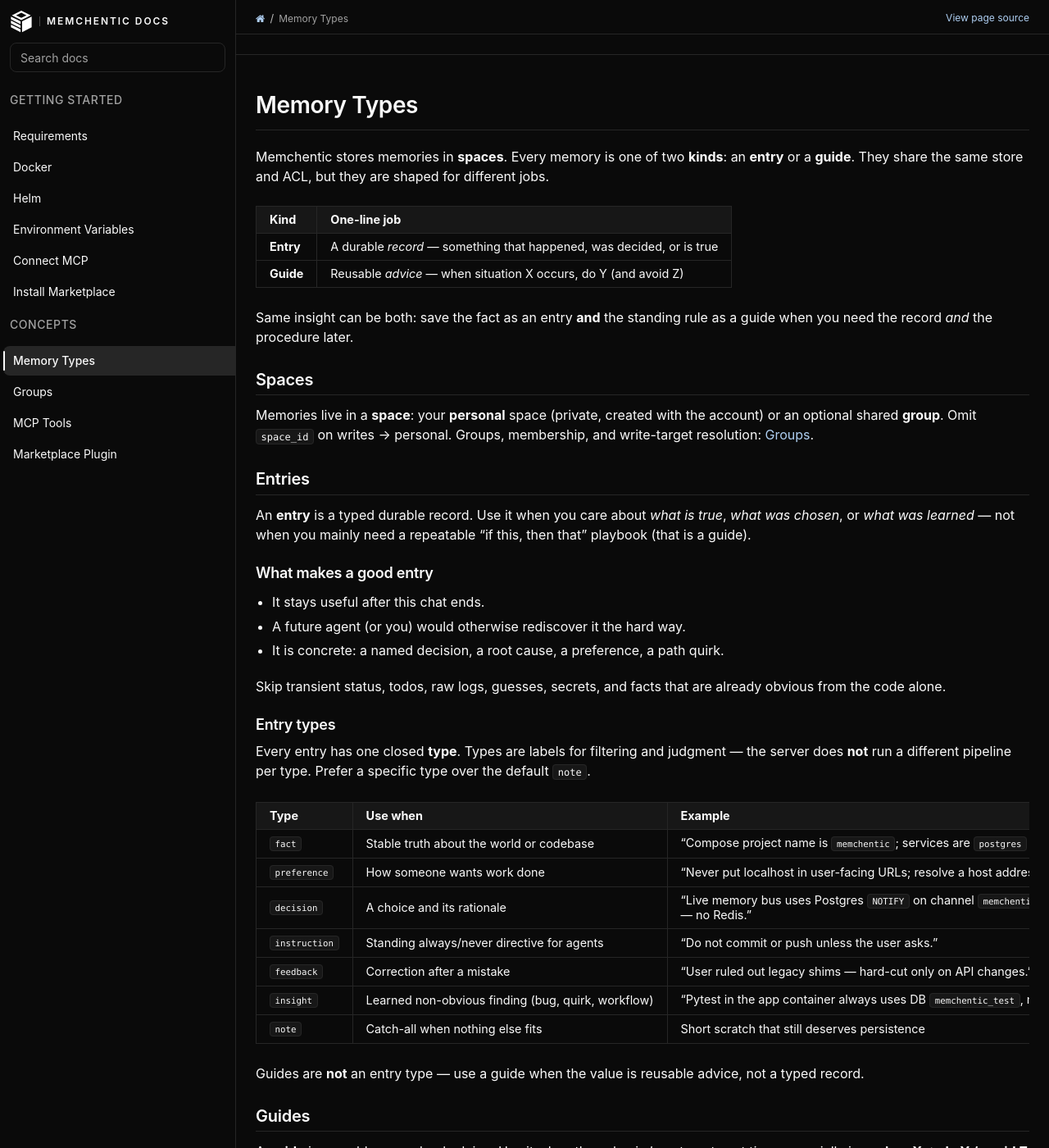
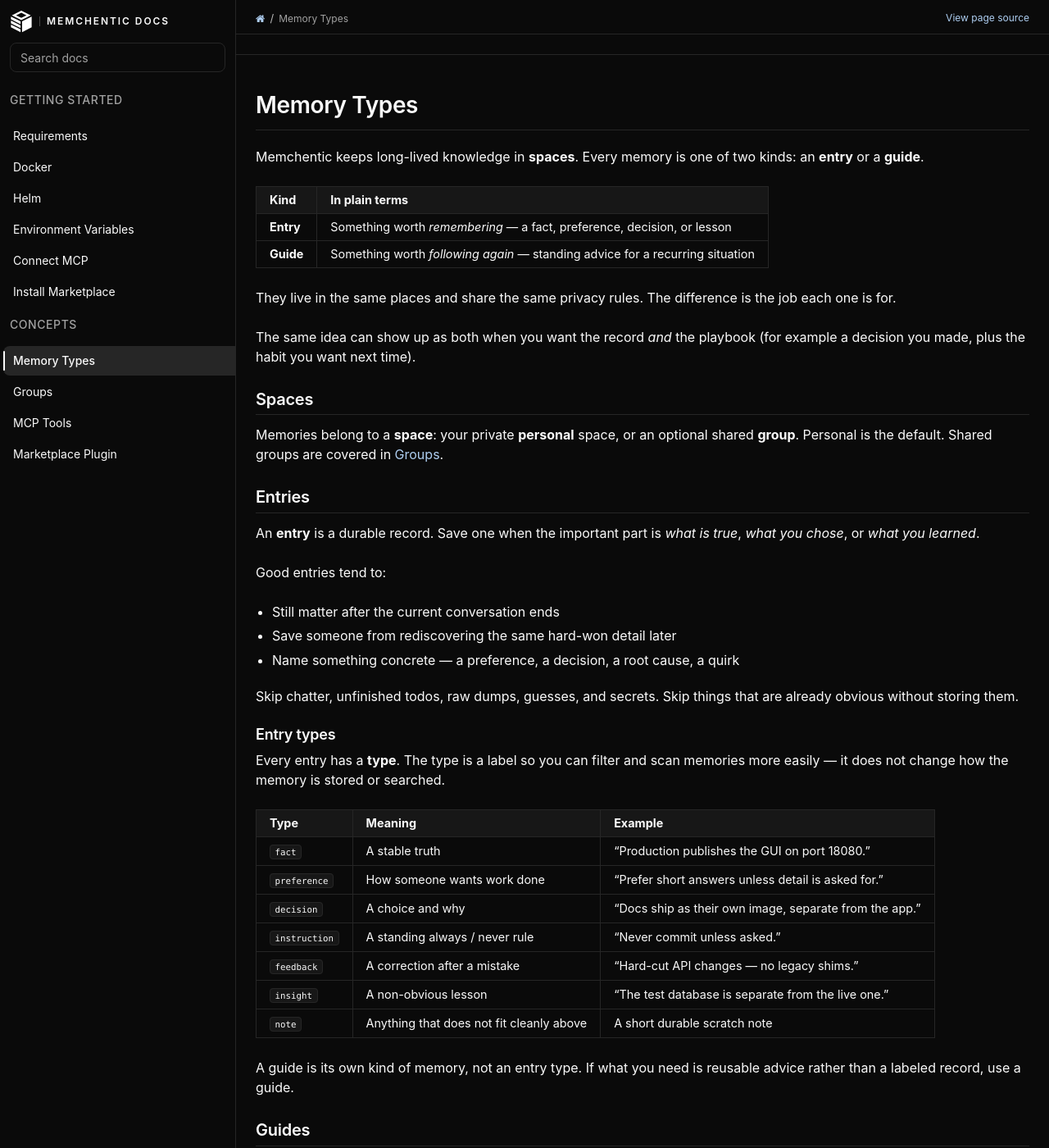
Before and after one commit to memchentic/docs, a Sphinx documentation site: the page built from sphinx/source/memory-types.md, in a window 1280 px wide and 1400 px high. Shown: the whole window at 82% size. Built offline with Sphinx 7.4.7 and the Read the Docs theme 3.1.0, drawn with Linux system fonts in a browser that asks for light colours; some of the changed text lies outside the part shown.

Commit message:
docs: rewrite memory-types for human product readers
Drop agent/tool plumbing tables and self-talk; explain entries, guides, and types in plain language.

````diff
--- a/sphinx/source/memory-types.md
+++ b/sphinx/source/memory-types.md
@@ -1,106 +1,99 @@
 # Memory Types
 
-Memchentic stores memories in **spaces**. Every memory is one of two **kinds**:
-an **entry** or a **guide**. They share the same store and ACL, but they are
-shaped for different jobs.
+Memchentic keeps long-lived knowledge in **spaces**. Every memory is one of
+two kinds: an **entry** or a **guide**.
 
-| Kind | One-line job |
+| Kind | In plain terms |
 | --- | --- |
-| **Entry** | A durable *record* — something that happened, was decided, or is true |
-| **Guide** | Reusable *advice* — when situation X occurs, do Y (and avoid Z) |
+| **Entry** | Something worth *remembering* — a fact, preference, decision, or lesson |
+| **Guide** | Something worth *following again* — standing advice for a recurring situation |
 
-Same insight can be both: save the fact as an entry **and** the standing rule
-as a guide when you need the record *and* the procedure later.
+They live in the same places and share the same privacy rules. The difference
+is the job each one is for.
+
+The same idea can show up as both when you want the record *and* the playbook
+(for example a decision you made, plus the habit you want next time).
 
 ## Spaces
 
-Memories live in a **space**: your **personal** space (private, created with
-the account) or an optional shared **group**. Omit `space_id` on writes →
-personal. Groups, membership, and write-target resolution:
-{doc}`groups`.
+Memories belong to a **space**: your private **personal** space, or an
+optional shared **group**. Personal is the default. Shared groups are covered
+in {doc}`groups`.
 
 ## Entries
 
-An **entry** is a typed durable record. Use it when you care about *what is
-true*, *what was chosen*, or *what was learned* — not when you mainly need a
-repeatable “if this, then that” playbook (that is a guide).
+An **entry** is a durable record. Save one when the important part is *what
+is true*, *what you chose*, or *what you learned*.
 
-### What makes a good entry
+Good entries tend to:
 
-- It stays useful after this chat ends.
-- A future agent (or you) would otherwise rediscover it the hard way.
-- It is concrete: a named decision, a root cause, a preference, a path quirk.
+- Still matter after the current conversation ends
+- Save someone from rediscovering the same hard-won detail later
+- Name something concrete — a preference, a decision, a root cause, a quirk
 
-Skip transient status, todos, raw logs, guesses, secrets, and facts that are
-already obvious from the code alone.
+Skip chatter, unfinished todos, raw dumps, guesses, and secrets. Skip things
+that are already obvious without storing them.
 
 ### Entry types
 
-Every entry has one closed **type**. Types are labels for filtering and
-judgment — the server does **not** run a different pipeline per type. Prefer a
-specific type over the default `note`.
+Every entry has a **type**. The type is a label so you can filter and scan
+memories more easily — it does not change how the memory is stored or searched.
 
-| Type | Use when | Example |
+| Type | Meaning | Example |
 | --- | --- | --- |
-| `fact` | Stable truth about the world or codebase | “Compose project name is `memchentic`; services are `postgres` and `application`.” |
-| `preference` | How someone wants work done | “Never put localhost in user-facing URLs; resolve a host address first.” |
-| `decision` | A choice and its rationale | “Live memory bus uses Postgres `NOTIFY` on channel `memchentic_memory` — no Redis.” |
-| `instruction` | Standing always/never directive for agents | “Do not commit or push unless the user asks.” |
-| `feedback` | Correction after a mistake | “User ruled out legacy shims — hard-cut only on API changes.” |
-| `insight` | Learned non-obvious finding (bug, quirk, workflow) | “Pytest in the app container always uses DB `memchentic_test`, never the live volume.” |
-| `note` | Catch-all when nothing else fits | Short scratch that still deserves persistence |
+| `fact` | A stable truth | “Production publishes the GUI on port 18080.” |
+| `preference` | How someone wants work done | “Prefer short answers unless detail is asked for.” |
+| `decision` | A choice and why | “Docs ship as their own image, separate from the app.” |
+| `instruction` | A standing always / never rule | “Never commit unless asked.” |
+| `feedback` | A correction after a mistake | “Hard-cut API changes — no legacy shims.” |
+| `insight` | A non-obvious lesson | “The test database is separate from the live one.” |
+| `note` | Anything that does not fit cleanly above | A short durable scratch note |
 
-Guides are **not** an entry type — use a guide when the value is reusable
-advice, not a typed record.
+A guide is its own kind of memory, not an entry type. If what you need is
+reusable advice rather than a labeled record, use a guide.
 
 ## Guides
 
-A **guide** is reusable procedural advice. Use it when the value is *how to
-act next time*, especially in a **when X → do Y / avoid Z** shape.
+A **guide** is reusable advice. Save one when the important part is *what to
+do next time* — especially “when this happens, do that, and avoid the other
+thing.”
 
-### What makes a good guide
+Good guides tend to:
 
-- It generalizes beyond one incident.
-- An agent can apply it without reopening the original ticket or chat.
-- Re-stating the same advice later should *strengthen* it, not create a twin
-  row.
+- Apply to more than one incident
+- Stay useful without rereading the original conversation
+- Get stronger when the same advice is confirmed again, instead of spawning
+  near-duplicate copies
 
-Typical bodies read like:
+A natural shape looks like:
 
 ```text
-When X = <situation or trigger>:
-do Y = <preferred action>
-Avoid Z = <failure mode or anti-pattern>
+When this situation comes up:
+do this
+Avoid that
 
-Context: <optional short evidence or verification note>
+Optional context: why this advice stuck
 ```
 
-Repeating a near-identical guide updates the existing one and raises its
-**confidence**, so reinforced advice ranks higher on later recall.
+When similar guide content is saved again, Memchentic updates the existing
+guide and raises its **confidence**. Higher confidence means that advice ranks
+more strongly when you search later.
 
-## Entry vs guide — choose deliberately
+## Choosing entry or guide
 
-| Question | Prefer entry | Prefer guide |
-| --- | --- | --- |
-| What am I storing? | A record of truth, preference, or outcome | A playbook for a recurring situation |
-| Will I quote it as “this is so”? | Yes | Sometimes, but mainly “do this when…” |
-| Do I need a type label (`fact`, `decision`, …)? | Yes | No |
-| Should repeats strengthen the same memory? | No — keep distinct records | Yes — merge and raise confidence |
+| If you mainly need… | Choose |
+| --- | --- |
+| A record of what is true or what was decided | **Entry** |
+| A playbook for a situation that will come up again | **Guide** |
+| Both the record and the playbook | **Both** |
+| Something temporary, unverified, or secret | **Neither** |
 
-**Write both** when the same insight is a durable fact *and* a standing rule
-(for example: an architecture decision entry plus a guide that says how to
-extend that subsystem without breaking the rule).
+## Finding memories later
 
-**Write neither** for one-shot chatter, unverified guesses, or anything that
-must not leave the session (secrets, tokens, private personal data).
+Search blends keyword matching with meaning similarity. You usually see a
+short summary first, then open the full text when you need it. Guides can
+rank higher as their confidence grows. Path hints help when a memory is tied
+to a file or project tree.
 
-## Search and embeddings
-
-Vectors are derived from title + body on write (hardcoded MiniLM ONNX, 384-d).
-Search is **hybrid**: full-text plus pgvector, fused for ranking. Results start
-as short **digests**; open the full body when you need the text.
-
-Path-scoped recall can match path/repo hints or body text. Hygiene reports
-near-duplicates without auto-deleting — merge or forget deliberately.
-
-Create, search, and patch tool names: {doc}`mcp-tools`.
+How clients create and search these (GUI, REST, or MCP) is covered under
+{doc}`mcp-tools`.
````
